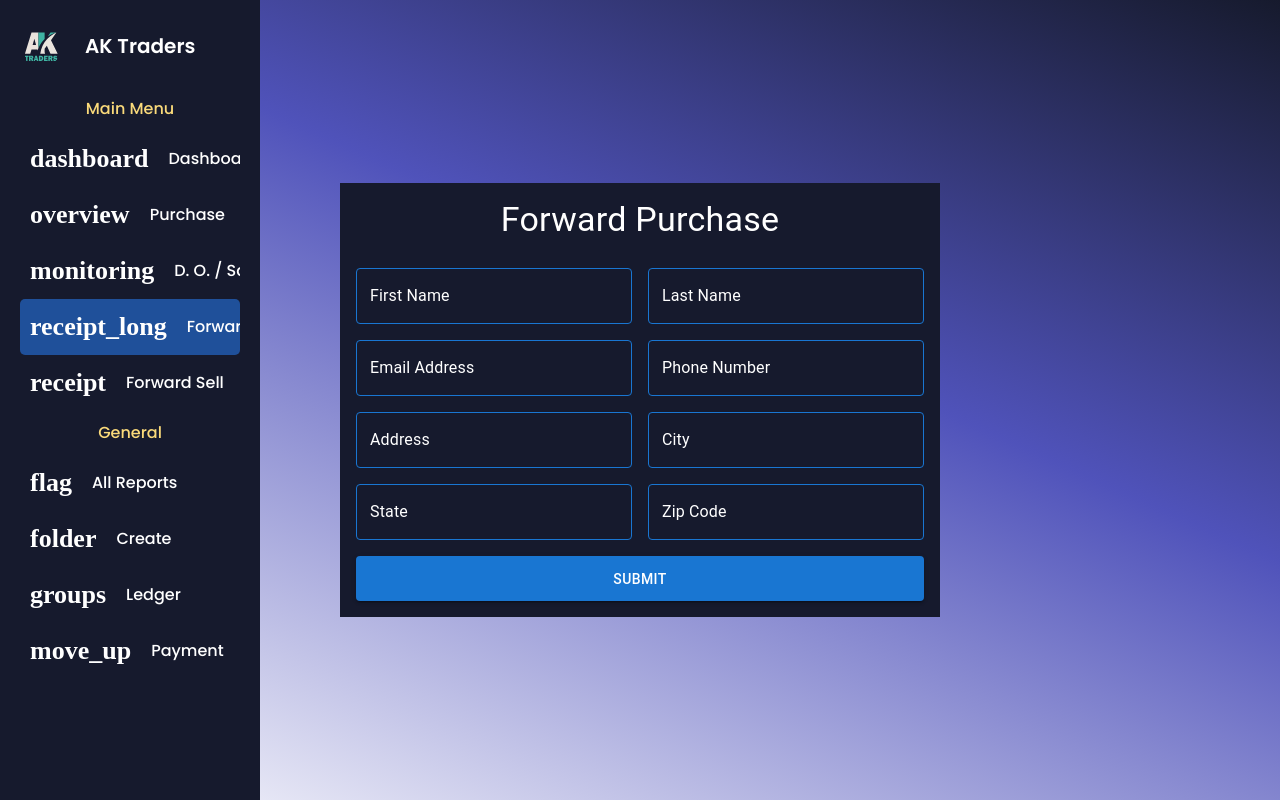
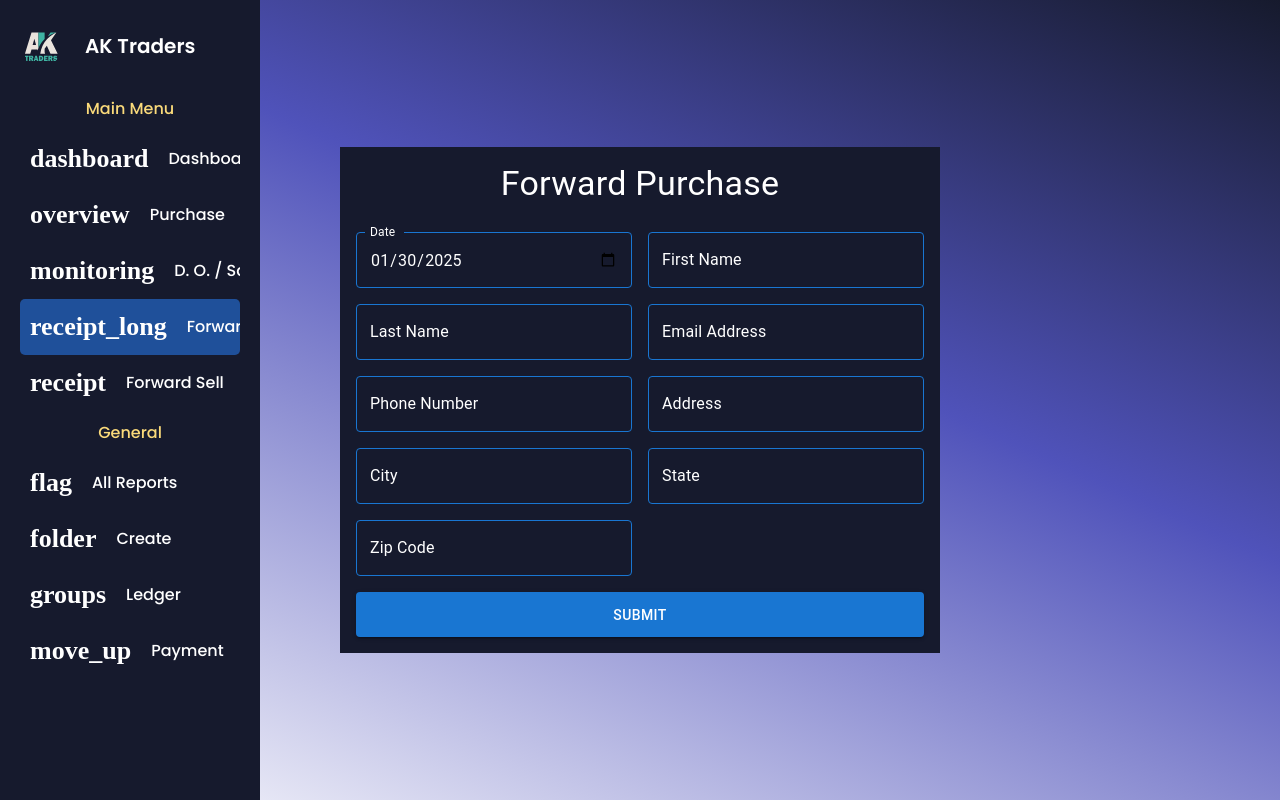
Before and after one commit to warlordfaisal/allTrade, a React (Vite) app: page /forwardPurchase in a window 1280 px wide. Built offline with nearby package versions, Linux system fonts and the light colour scheme; a web font is replaced by a local one.

Commit message:
added some route pages to create menu

```diff
--- a/src/components/pages/ForwardPurchase.jsx
+++ b/src/components/pages/ForwardPurchase.jsx
@@ -1,10 +1,10 @@
-import { useState } from "react";
+import { useState, useEffect } from "react";
 import PropTypes from "prop-types";
 import { TextField, Grid, Box, Button, Typography } from "@mui/material";
 import { useTheme } from "@mui/material/styles";
 
 // Reusable Input Field Component
-const CustomTextField = ({ label, placeholder, value, onChange, ...props }) => {
+const CustomTextField = ({ label, placeholder, value, onChange, type, ...props }) => {
   const theme = useTheme();
   return (
     <TextField
@@ -13,6 +13,7 @@ const CustomTextField = ({ label, placeholder, value, onChange, ...props }) => {
       variant="outlined"
       value={value}
       onChange={onChange}
+      type={type}
       sx={{
         "& .MuiOutlinedInput-root": {
           color: "#fff", // Change input text color
@@ -44,10 +45,12 @@ CustomTextField.propTypes = {
   placeholder: PropTypes.string,
   value: PropTypes.string.isRequired,
   onChange: PropTypes.func.isRequired,
+  type: PropTypes.string,
 };
 
 const ForwardPurchase = () => {
   const [formData, setFormData] = useState({
+    date: "",
     firstName: "",
     lastName: "",
     email: "",
@@ -57,6 +60,16 @@ const ForwardPurchase = () => {
     state: "",
     zip: "",
   });
+
+  useEffect(() => {
+    // Set the default date to the current date in YYYY-MM-DD format (required for input type="date")
+    const today = new Date();
+    const formattedDate = today.toISOString().split('T')[0];
+    setFormData((prevData) => ({
+      ...prevData,
+      date: formattedDate,
+    }));
+  }, []);
 
   const handleChange = (event) => {
     const { name, value } = event.target;
@@ -90,6 +103,16 @@ const ForwardPurchase = () => {
         Forward Purchase
       </Typography>
       <Grid container spacing={2}>
+        <Grid item xs={12} sm={6}>
+          <CustomTextField
+            label="Date"
+            type="date"
+            name="date"
+            value={formData.date}
+            onChange={handleChange}
+            fullWidth
+          />
+        </Grid>
         <Grid item xs={12} sm={6}>
           <CustomTextField
             label="First Name"
```
